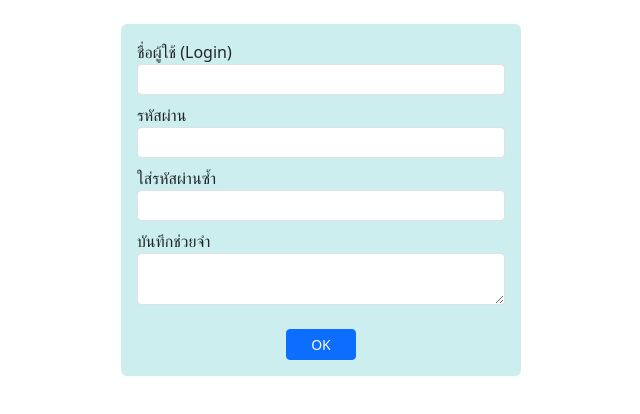
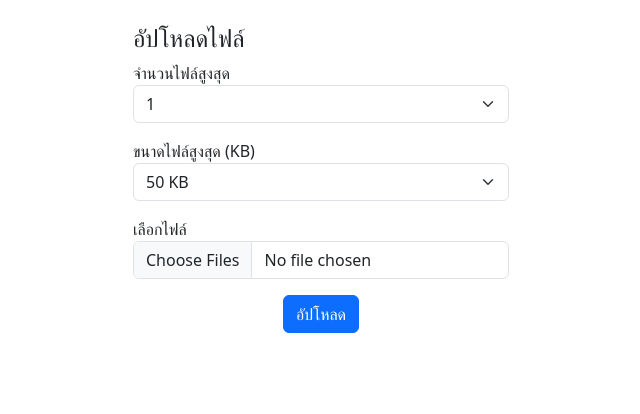
Before and after one commit to EIEIZA55/app1_68, a React (Create React App) app: page / in a window 1280 px wide. Shown: the top 414 px of the page, without its empty margins (319-959 px from the left). Built offline with nearby package versions, Linux system fonts and the light colour scheme.

Commit message:
add file

```diff
--- a/src/App.js
+++ b/src/App.js
@@ -2,8 +2,9 @@ import React from "react";
 import Router3 from "./router3";
 import FormBootstrap from "./form-bootstrap";
 import FormText from "./form-text";
+import FormSelectFile from "./form-select-file";
 
 
 export default function App(){
-  return <FormText/>
+  return <FormSelectFile/>
 }
--- /dev/null
+++ b/src/form-select-file.js
@@ -0,0 +1,73 @@
+import React from "react";
+
+export default function FormSelectFile() {
+  const inputFile = React.useRef();
+  const selectMaxNumFiles = React.useRef();
+  const selectMaxSize = React.useRef();
+
+  let maxNumfiles = [1, 2, 3, 4, 5];
+  let maxFileSize = [50, 100, 200, 500, 1000]; // KB
+
+  const onClickButton = () => {
+    let maxNum = parseInt(selectMaxNumFiles.current.value);
+    let maxSize = parseInt(selectMaxSize.current.value);
+    let files = inputFile.current.files;
+
+    // ตรวจสอบจำนวนไฟล์
+    if (files.length > maxNum) {
+      alert(`จำนวนไฟล์เกิน ${maxNum} ไฟล์`);
+      inputFile.current.value = ""; // ล้างไฟล์
+      return;
+    }
+
+    // ตรวจสอบขนาดของแต่ละไฟล์
+    for (let file of files) {
+      if (file.size > maxSize * 1024) {
+        alert(`ไฟล์ ${file.name} เกิน ${maxSize} KB`);
+        inputFile.current.value = "";
+        return;
+      }
+    }
+
+    alert("อัปโหลดสำเร็จ");
+  };
+
+  return (
+    <div className="container mt-4" style={{ maxWidth: "400px" }}>
+      <h4>อัปโหลดไฟล์</h4>
+
+      <div className="form-group mb-3">
+        <label>จำนวนไฟล์สูงสุด</label>
+        <select className="form-select" ref={selectMaxNumFiles}>
+          {maxNumfiles.map((n) => (
+            <option key={n} value={n}>
+              {n}
+            </option>
+          ))}
+        </select>
+      </div>
+
+      <div className="form-group mb-3">
+        <label>ขนาดไฟล์สูงสุด (KB)</label>
+        <select className="form-select" ref={selectMaxSize}>
+          {maxFileSize.map((size) => (
+            <option key={size} value={size}>
+              {size} KB
+            </option>
+          ))}
+        </select>
+      </div>
+
+      <div className="form-group mb-3">
+        <label>เลือกไฟล์</label>
+        <input type="file" className="form-control" ref={inputFile} multiple />
+      </div>
+
+      <div className="text-center">
+        <button className="btn btn-primary" type="button" onClick={onClickButton}>
+          อัปโหลด
+        </button>
+      </div>
+    </div>
+  );
+}
```
